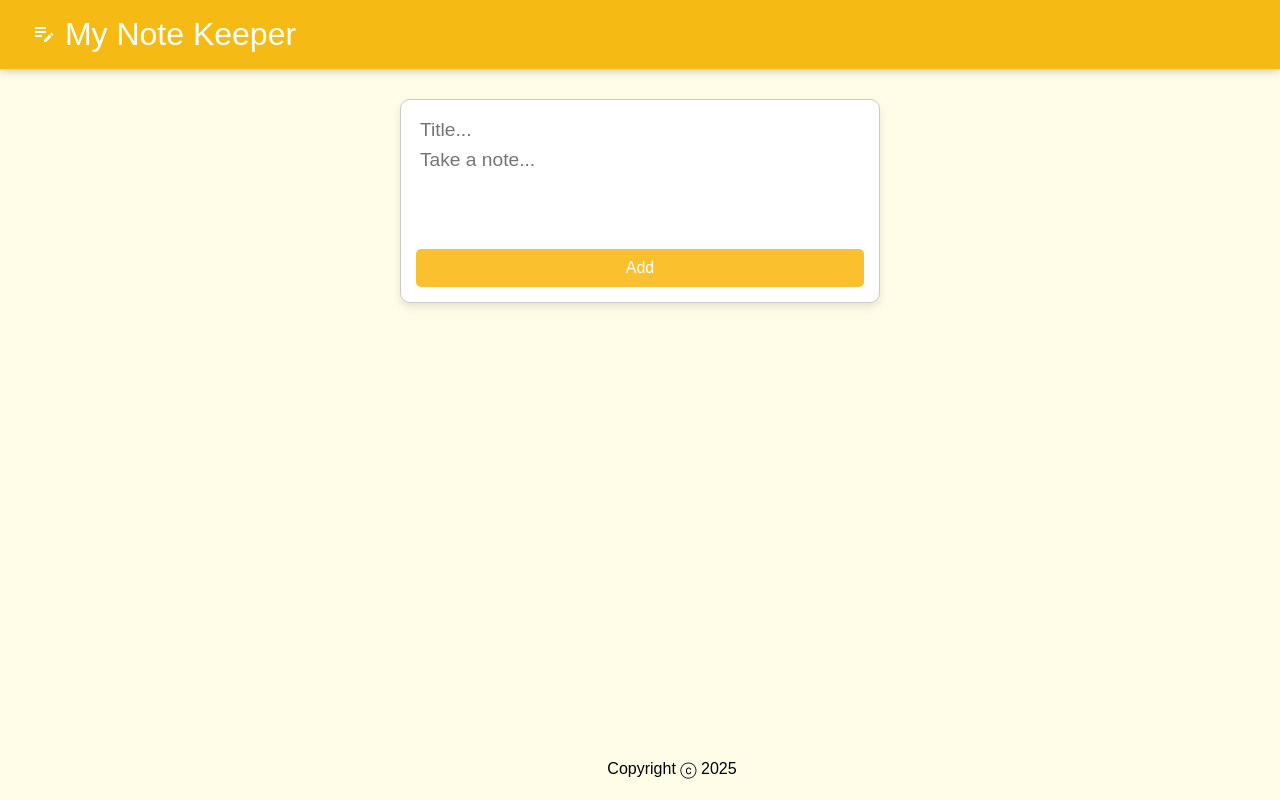
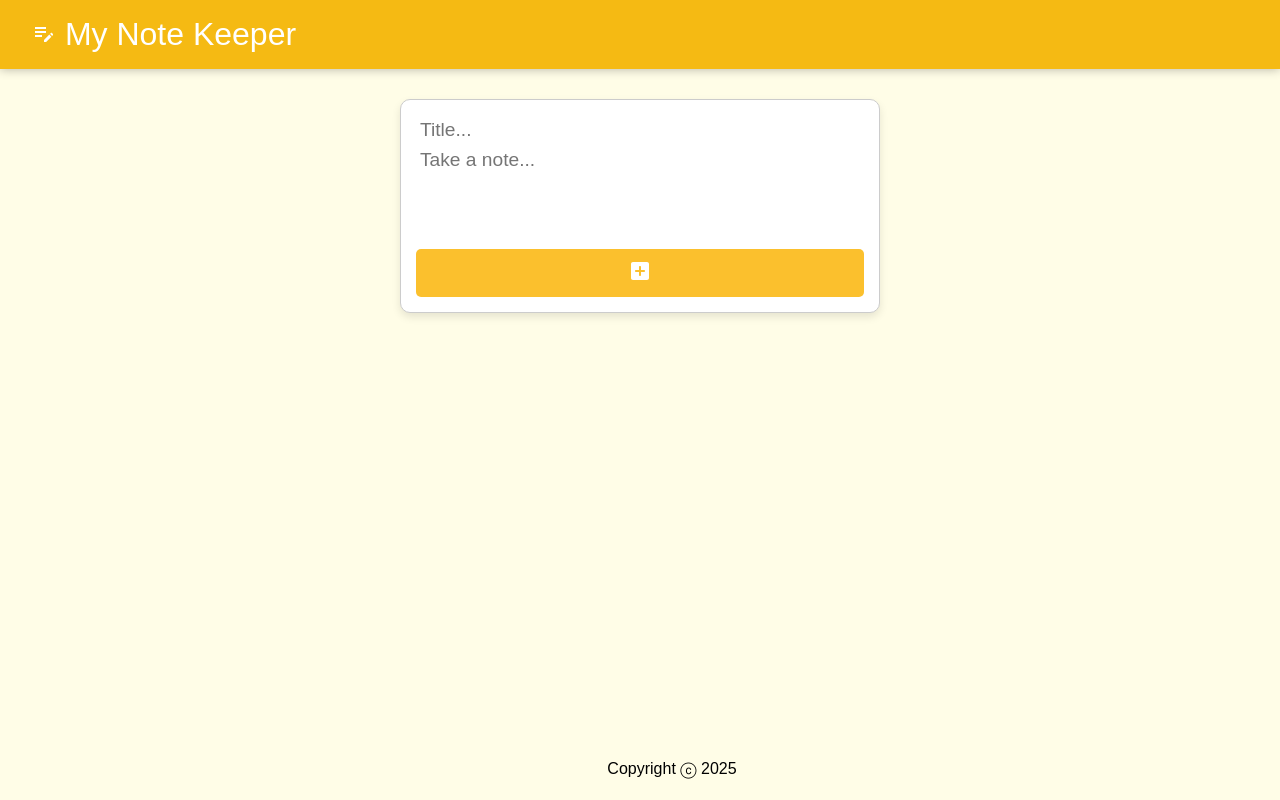
Before and after one commit to JavierJu/my-note-taking-app, a React (Vite) app: page / in a window 1280 px wide. Shown: the top 800 px of the page. Built offline with nearby package versions, Linux system fonts and the light colour scheme.

Commit message:
added add icon from mui icon

```diff
--- a/src/components/NoteInput.jsx
+++ b/src/components/NoteInput.jsx
@@ -1,5 +1,5 @@
 import React from "react";
-
+import AddBoxRoundedIcon from "@mui/icons-material/AddBoxRounded";
 function NoteInput({
   currentTitle,
   setCurrentTitle,
@@ -20,7 +20,9 @@ function NoteInput({
         onChange={(e) => setCurrentContent(e.target.value)}
         placeholder="Take a note..."
       />
-      <button onClick={addNote}>Add</button>
+      <button onClick={addNote}>
+        <AddBoxRoundedIcon />
+      </button>
     </div>
   );
 }
```
